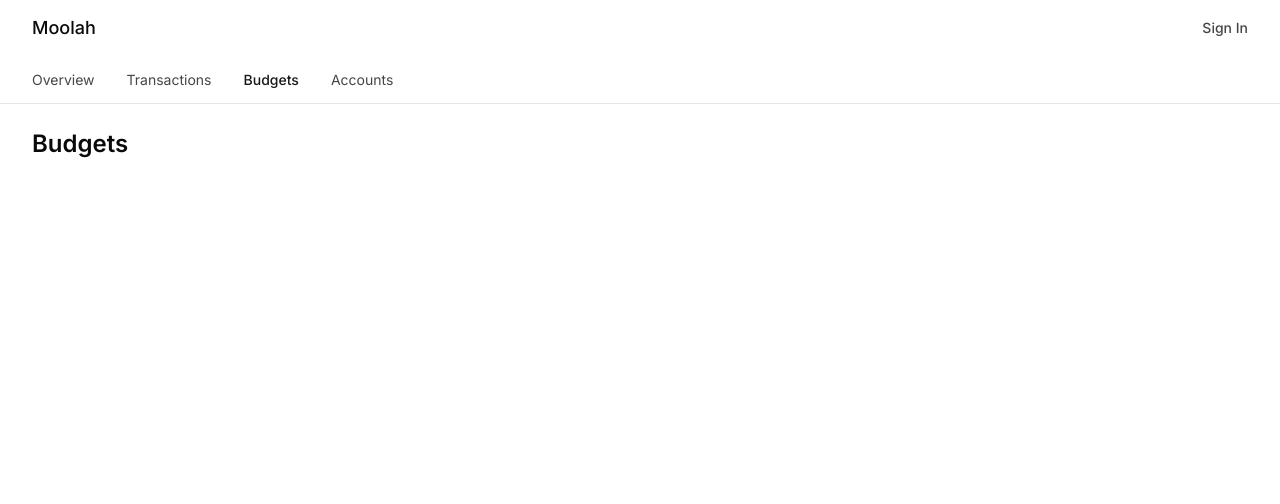
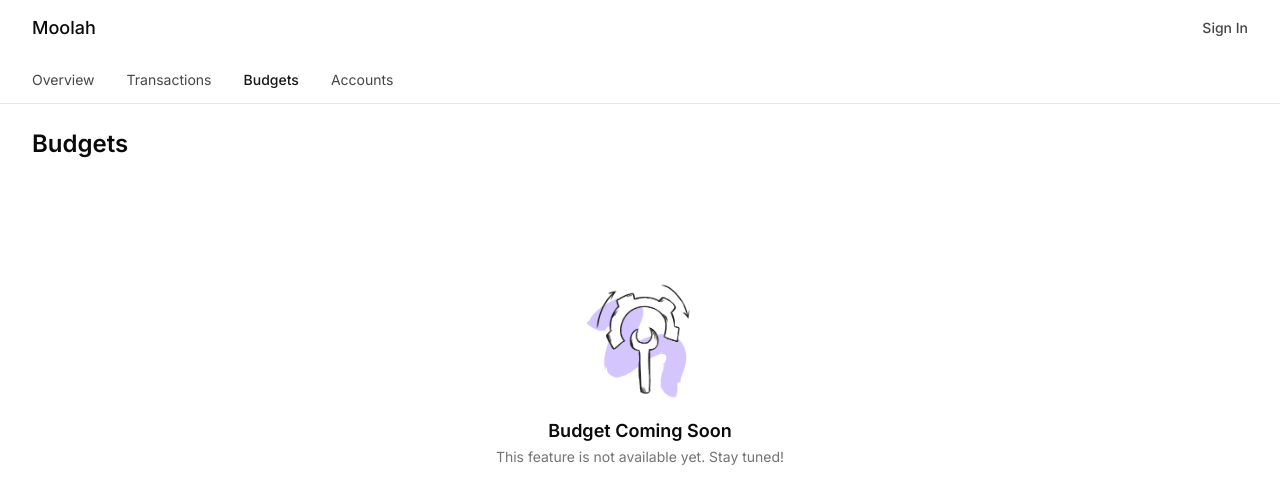
Before and after one commit to aaronlimck/monies, a Next.js app: page /budgets in a window 1280 px wide. Shown: the top 504 px of the page. Built offline with nearby package versions, Linux system fonts and the light colour scheme; no server answers.

Commit message:
Add EmptyPlaceholder component to BudgetsPage

```diff
--- a/app/(application)/budgets/page.tsx
+++ b/app/(application)/budgets/page.tsx
@@ -1,5 +1,7 @@
+import { EmptyPlaceholder } from "@/components/common/EmptyPlaceholder";
 import MainNavTabs from "@/components/navigation/MainNavTabs";
 import Navbar from "@/components/navigation/Navbar";
+import Image from "next/image";
 
 export default function BudgetsPage() {
   return (
@@ -11,6 +13,20 @@ export default function BudgetsPage() {
 
       <main className="container space-y-6 py-6">
         <h1 className="text-2xl font-semibold">Budgets</h1>
+
+        <EmptyPlaceholder>
+          <Image
+            src="/maintenance.png"
+            width={160}
+            height={160}
+            alt="maintenance"
+            unoptimized
+          />
+          <EmptyPlaceholder.Title>Budget Coming Soon</EmptyPlaceholder.Title>
+          <EmptyPlaceholder.Description>
+            This feature is not available yet. Stay tuned!
+          </EmptyPlaceholder.Description>
+        </EmptyPlaceholder>
       </main>
     </div>
   );
```
